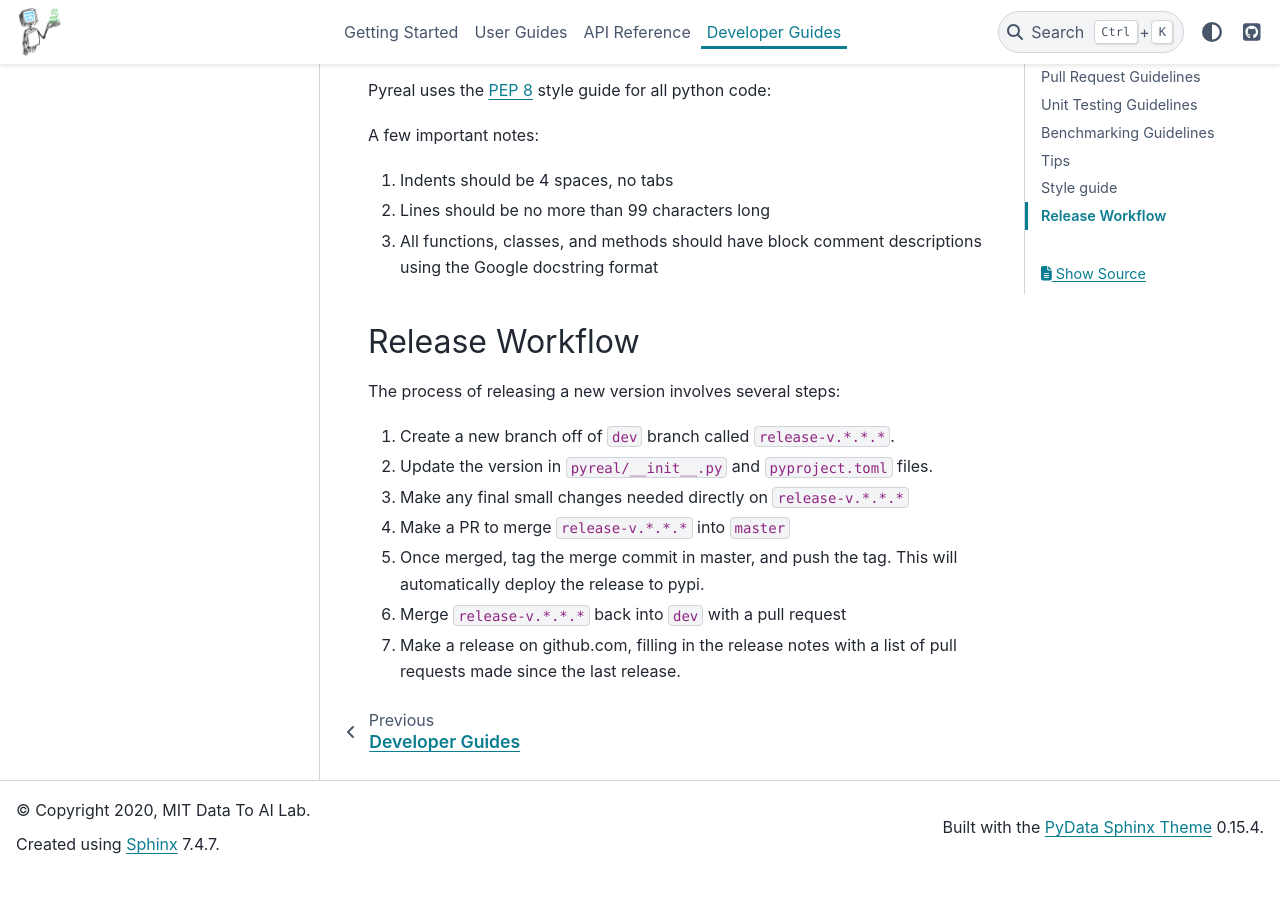
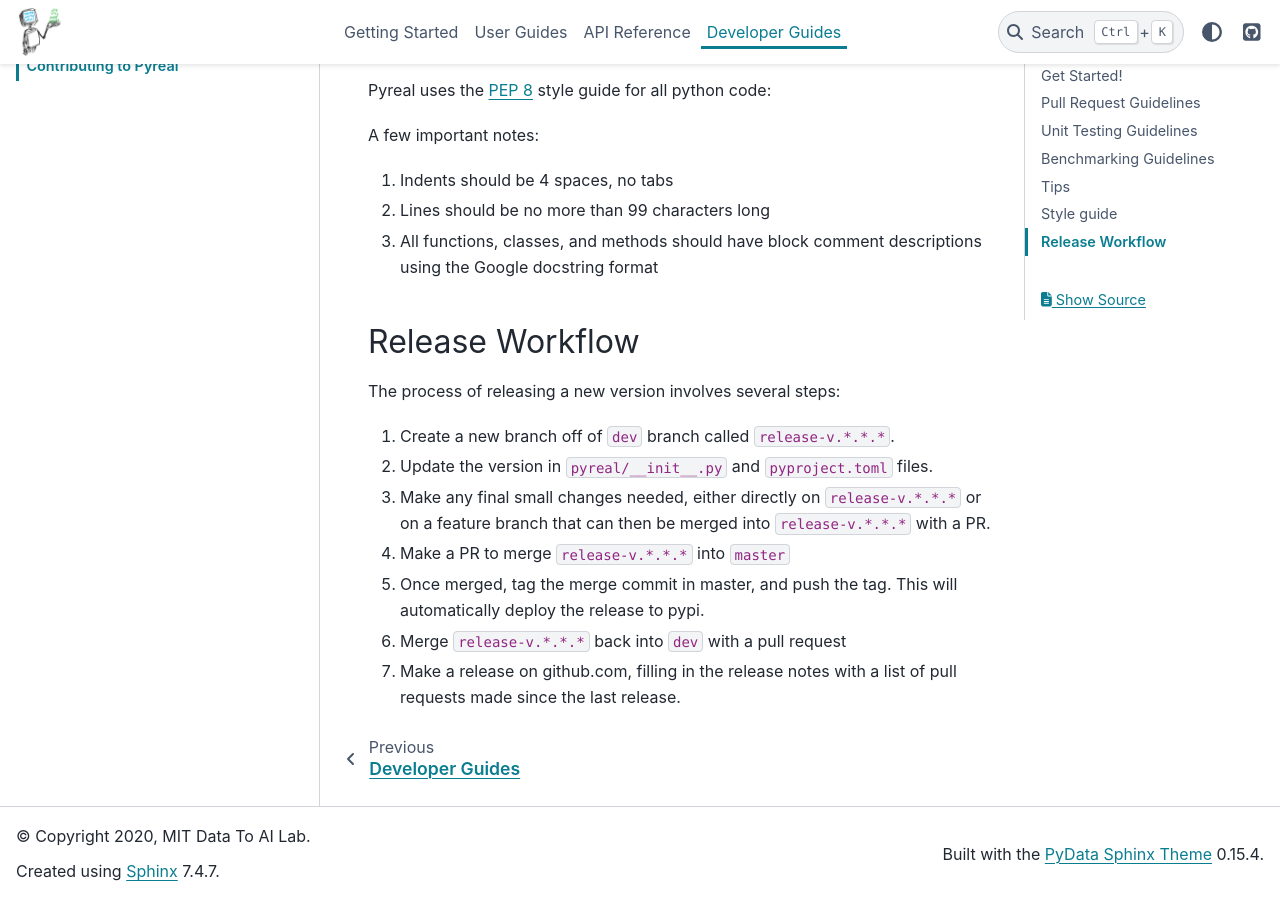
Before and after one commit to sibyl-dev/pyreal, a Sphinx documentation site: the page built from docs/developer_guides/contributing.rst, in a window 1280 px wide and 900 px high, scrolled down 5898 px. Built offline with Sphinx 7.4.7 and the PyData theme 0.15.4, drawn with Linux system fonts in a browser that asks for light colours; before the commit the page ends 6772 px from its top, so only the background shows below that.

Commit message:
Add details on making changes to release

```diff
--- a/docs/developer_guides/contributing.rst
+++ b/docs/developer_guides/contributing.rst
@@ -253,7 +253,8 @@ The process of releasing a new version involves several steps::
 1. Create a new branch off of ``dev`` branch called ``release-v.*.*.*``.
 2. Update the version in ``pyreal/__init__.py`` and
    ``pyproject.toml`` files.
-3. Make any final small changes needed directly on ``release-v.*.*.*``
+3. Make any final small changes needed, either directly on ``release-v.*.*.*`` or on a
+   feature branch that can then be merged into ``release-v.*.*.*`` with a PR.
 4. Make a PR to merge ``release-v.*.*.*`` into ``master``
 5. Once merged, tag the merge commit in master, and push the tag.
    This will automatically deploy the release to pypi.
```
